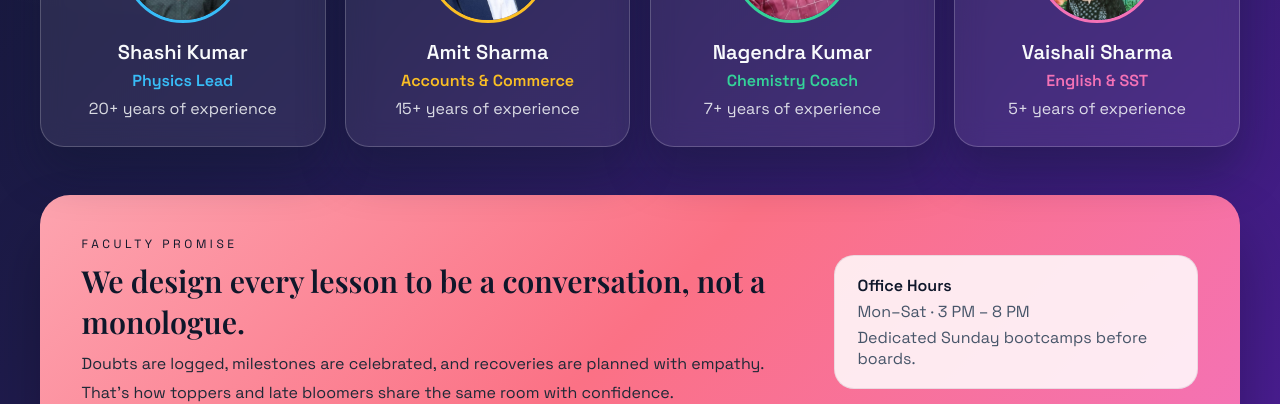
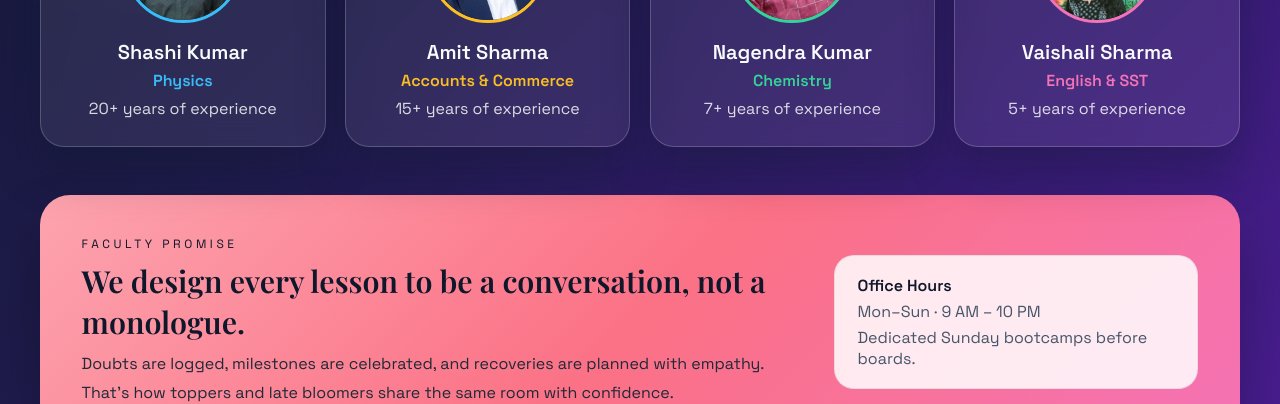
Before and after one commit to ShrutiiGupta24/Institute-WebApp, a React (Create React App) app in the folder coaching/: page /about-teachers in a window 1280 px wide. Shown: the part 954-1358 px from the top of the page. Built offline with nearby package versions, Linux system fonts and the light colour scheme; no server answers.

Commit message:
Modified About teachers

```diff
--- a/coaching/src/pages/AboutTeachers.jsx
+++ b/coaching/src/pages/AboutTeachers.jsx
@@ -15,7 +15,7 @@ const teachers = [
 	},
 	{
 		name: "Shashi Kumar",
-		subject: "Physics Lead",
+		subject: "Physics ",
 		bio: "20+ years of experience",
 		image: shashiPhoto,
 		color: "#38bdf8"
@@ -29,7 +29,7 @@ const teachers = [
 	},
 	{
 		name: "Nagendra Kumar",
-		subject: "Chemistry Coach",
+		subject: "Chemistry",
 		bio: "7+ years of experience",
 		image: nagendraPhoto,
 		color: "#34d399"
@@ -262,7 +262,7 @@ const AboutTeachers = () => {
 							}}
 						>
 							<p style={{ margin: 0, fontWeight: 600 }}>Office Hours</p>
-							<p style={{ margin: "0.3rem 0 0", color: "#475569" }}>Mon–Sat · 3 PM – 8 PM</p>
+							<p style={{ margin: "0.3rem 0 0", color: "#475569" }}>Mon–Sun · 9 AM – 10 PM</p>
 							<p style={{ margin: "0.3rem 0 0", color: "#475569" }}>Dedicated Sunday bootcamps before boards.</p>
 						</div>
 					</div>
--- a/coaching/src/pages/ContactUs.jsx
+++ b/coaching/src/pages/ContactUs.jsx
@@ -20,7 +20,7 @@ const contactChannels = [
     link: "tel:9953029806"
   },
   {
-    label: "Visit Campus",
+    label: "Visit Us",
     value: "N-4 Vani Vihar, Uttam Nagar, Delhi - 110059",
     icon: FaMapMarkerAlt,
     link: "https://maps.app.goo.gl/U9rSX5HyBY4UYSBcA"
@@ -33,7 +33,7 @@ const contactChannels = [
   },
   {
     label: "Office Hours",
-    value: "Mon-Sat · 9 AM - 8 PM",
+    value: "Mon-Sun· 9 AM - 10 PM",
     icon: FaClock
   }
 ];
--- a/coaching/src/pages/HomePage.jsx
+++ b/coaching/src/pages/HomePage.jsx
@@ -9,6 +9,7 @@ import image5 from "../assets/Image1.jpeg";
 import image6 from "../assets/Image2.jpeg";
 import image7 from "../assets/Image3.jpeg";
 import image8 from "../assets/Image4.jpeg";
+import image9 from "../assets/Image5.jpeg";
 
 // Adjust position for each image:
 // Options: "center", "top", "bottom", "left", "right", "top center", "bottom center"
@@ -21,7 +22,8 @@ const carouselImages = [
   { src: image5, mobilePosition: "center", desktopPosition: "center" },
   { src: image6, mobilePosition: "center", desktopPosition: "center" },
   { src: image7, mobilePosition: "center", desktopPosition: "center" },
-  { src: image8, mobilePosition: "center", desktopPosition: "center" }
+  { src: image8, mobilePosition: "center", desktopPosition: "center" },
+  { src: image9, mobilePosition: "center", desktopPosition: "center" }
 ];
 
 const highlightStats = [
```
Also changed, not shown: coaching/src/assets/Image5.jpeg (added).
